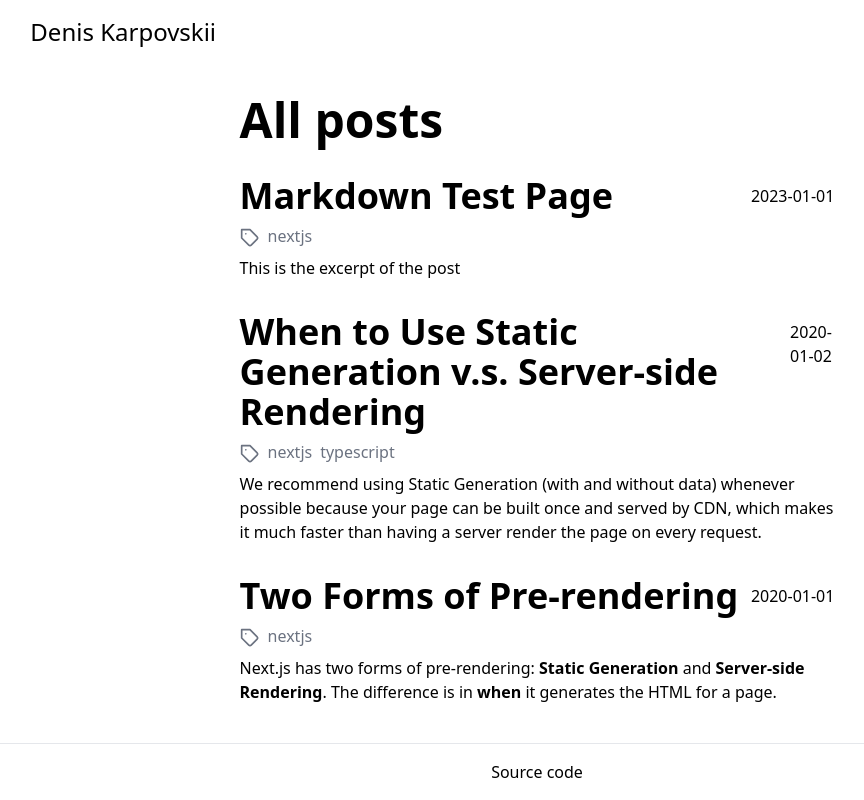
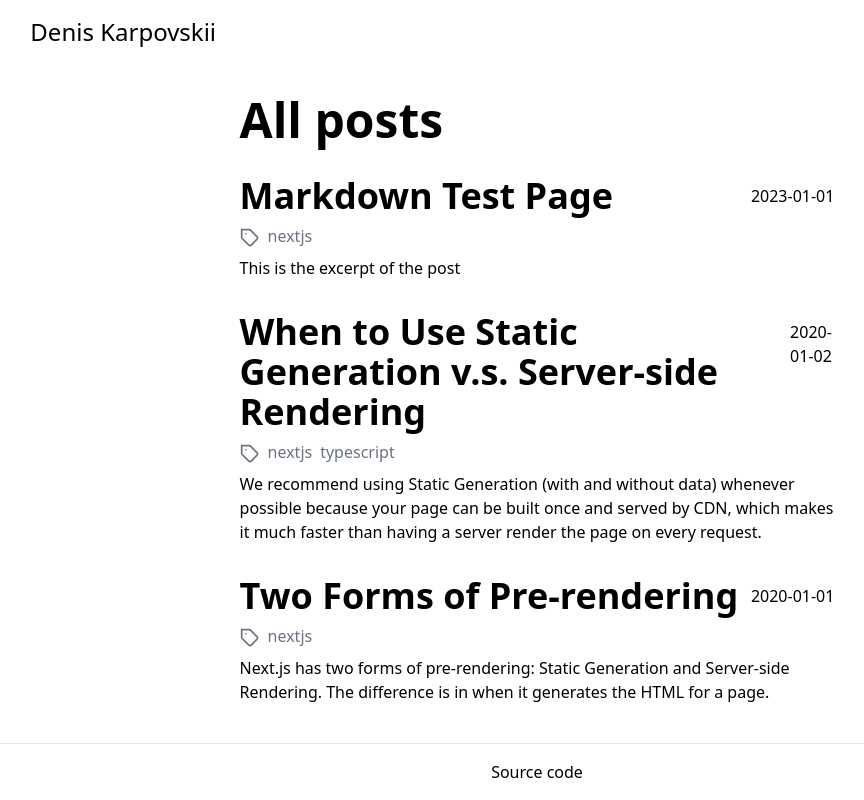
Before and after one commit to geext-dk/denis-karpovskii-blog, a Next.js app: page / in a window 1280 px wide. Shown: the whole page, without its empty margins (103-967 px from the left). Built offline with nearby package versions, Linux system fonts and the light colour scheme.

Commit message:
Add meta descriptions to pages

```diff
--- a/components/postListItem.tsx
+++ b/components/postListItem.tsx
@@ -1,7 +1,6 @@
 import Heading from './heading'
 import Date from './date'
 import { PostData } from '../lib/posts'
-import ReactMarkdown from 'react-markdown'
 
 import TagIcon from '../assets/icons/tag.svg'
 import Link from './link'
@@ -31,11 +30,7 @@ export default function PostListItem({ post }: PostListItemProps): JSX.Element {
             : null}
         </div>
       </div>
-      {post.excerptMarkdown && (
-        <div>
-          <ReactMarkdown>{post.excerptMarkdown}</ReactMarkdown>
-        </div>
-      )}
+      {post.excerpt && <div>{post.excerpt}</div>}
     </li>
   )
 }
--- a/lib/posts.ts
+++ b/lib/posts.ts
@@ -10,7 +10,7 @@ export interface PostData {
   date: string
   tags: string[]
   contentMarkdown: string
-  excerptMarkdown?: string
+  excerpt?: string
 }
 
 interface PageFrontMatter {
@@ -44,7 +44,7 @@ export function getPostData(id: string): PostData {
   return {
     id,
     contentMarkdown: content,
-    excerptMarkdown: matterResult.excerpt,
+    excerpt: matterResult.excerpt,
     title: frontMatter.title,
     date: frontMatter.date,
     tags: frontMatter.tags || [],
--- a/pages/[postId].tsx
+++ b/pages/[postId].tsx
@@ -17,6 +17,7 @@ export default function Post({ post }: PostProps): ReactNode {
     <article className="max-w-[calc(100vw-4rem)]">
       <Head>
         <title>{post.title}</title>
+        <meta name="description" content={post.excerpt} />
       </Head>
 
       <div className="max-w-prose">
--- a/posts/sample-page.md
+++ b/posts/sample-page.md
@@ -7,8 +7,8 @@ tags:
 
 ---
 
-Next.js has two forms of pre-rendering: **Static Generation** and **Server-side Rendering**. The difference is in
-**when** it generates the HTML for a page.
+Next.js has two forms of pre-rendering: Static Generation and Server-side Rendering. The difference is in
+when it generates the HTML for a page.
 
 ---
 
```
